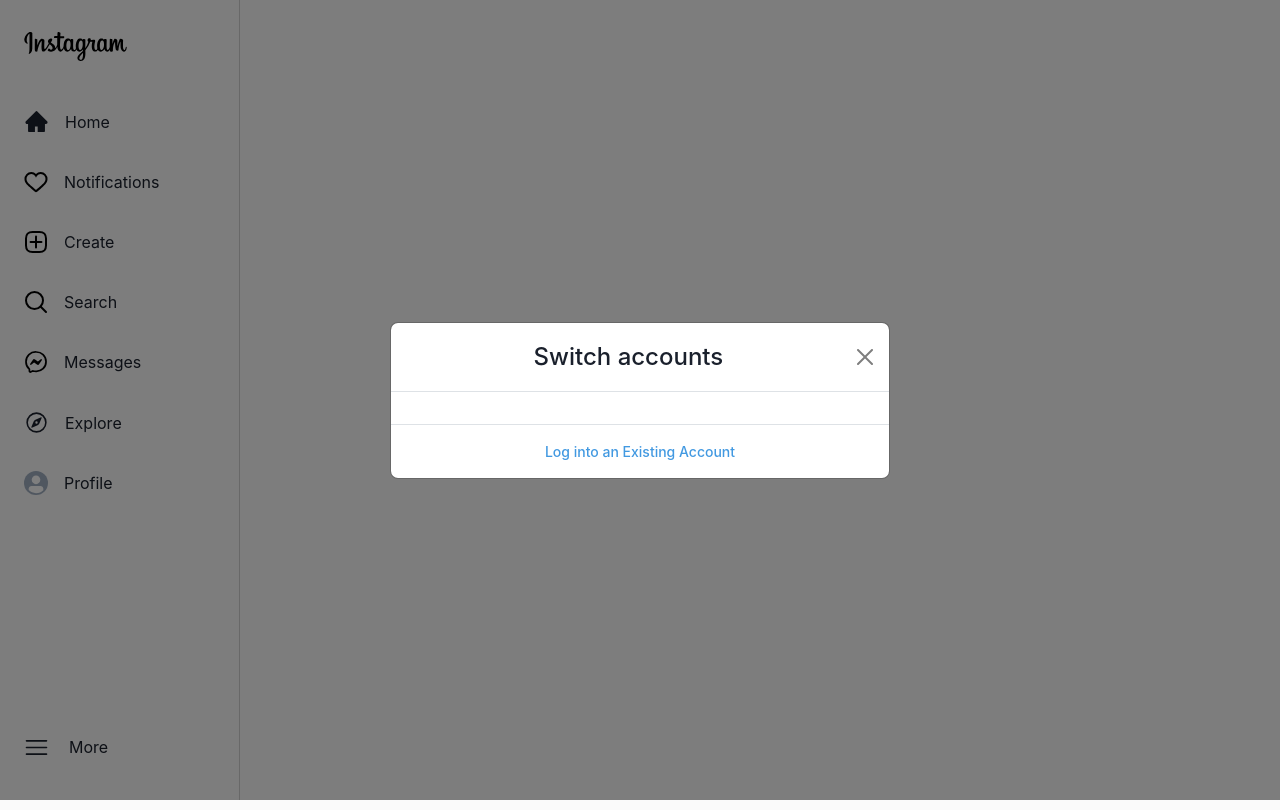
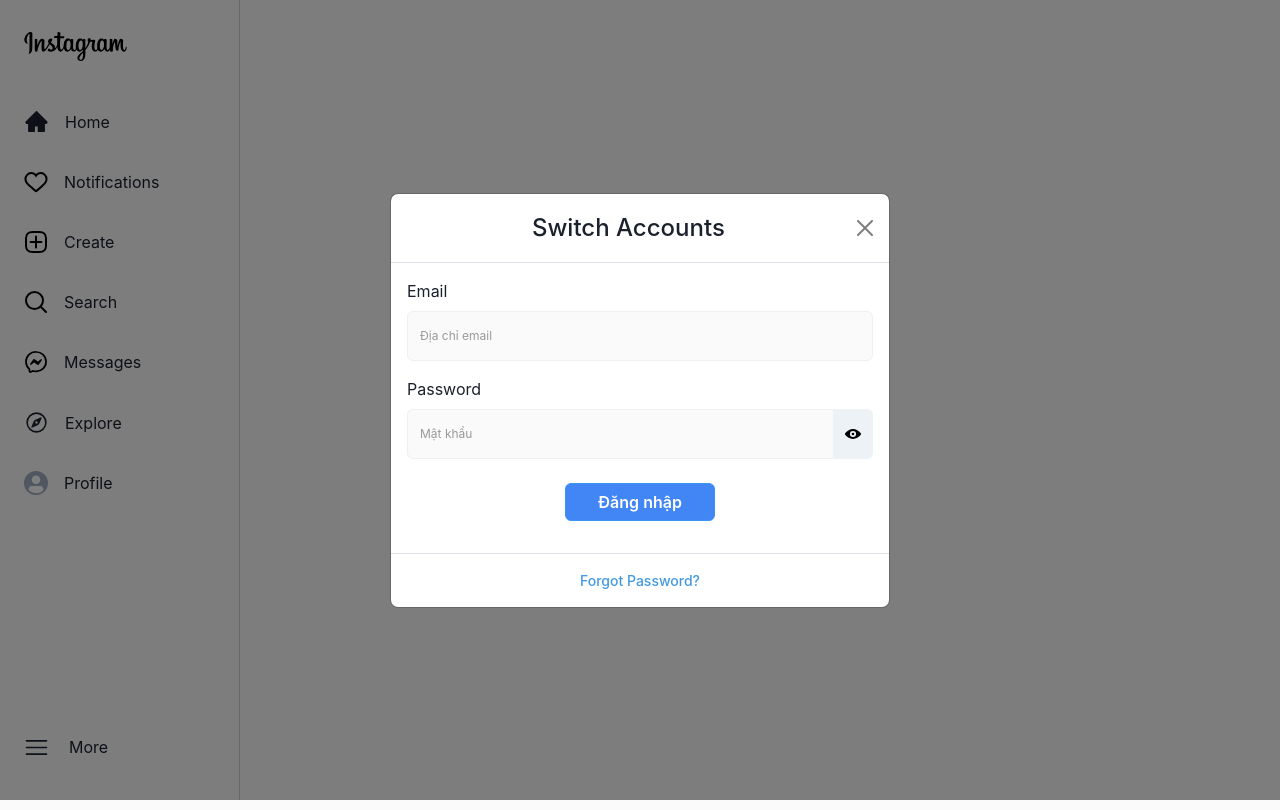
Before and after one commit to Mon62/BTL-WEB-2023.2, a React (Create React App) app in the folder frontend/: page /home in a window 1280 px wide. Both pictures are taken after a click on the link "Switch". Built offline with nearby package versions, Linux system fonts and the light colour scheme.

Commit message:
enlarged fullsize screen, fixed sidebar, added switch account modal and fixed userController

```diff
--- a/frontend/src/components/Sidebar.js
+++ b/frontend/src/components/Sidebar.js
@@ -9,6 +9,8 @@
 import { FaRegBookmark } from "react-icons/fa6";
 import { PiUserSwitch } from "react-icons/pi";
 import { MdLockReset } from "react-icons/md";
+import { useState } from "react";
+import SwitchAccountForm from "./SwitchAccountForm.js";
 import {
 	Menu,
 	MenuButton,
@@ -24,6 +26,13 @@
 	//const { handleLogout, isLoggingOut } = useLogout();
 	const navigate = useNavigate()
 	const toast = useToast()
+
+	const [show, setShow] = useState(false)
+
+	const handleClose= () => setShow(false)
+	const handleShow = () => setShow(true)
+
+
 	const handleLogout = (e) => {
 		e.preventDefault();
 		// Call API to login
@@ -115,7 +124,12 @@
 							<MenuItem icon={<HiMiniPencilSquare size={20} />}>Edit profile</MenuItem>
 							<MenuItem icon={<MdLockReset size={20}/>}>Reset Password</MenuItem>
 							<MenuDivider />
-							<MenuItem icon={<PiUserSwitch size={20}/>}>Switch account</MenuItem>
+
+							<MenuItem icon={<PiUserSwitch size={20}/>} onClick={handleShow}>
+								Switch account
+							</MenuItem>
+							<SwitchAccountForm showAtt={show} handleCloseAtt={handleClose} />
+
 							<MenuItem icon={<IoIosLogOut size={20} />} onClick={handleLogout}>Log out</MenuItem>
 						</MenuList>
 					</Menu>
--- a/frontend/src/components/SuggestedUsers/SuggestedUserHeader.js
+++ b/frontend/src/components/SuggestedUsers/SuggestedUserHeader.js
@@ -4,6 +4,7 @@
 import { Avatar, Flex, Link, Text, VStack, useToast } from '@chakra-ui/react'
 import { useNavigate } from 'react-router-dom';
 import { logout } from "../../api/Api.js";
+import  SwitchAccountForm  from '../SwitchAccountForm.js';
 
 const SuggestedUserHeader = () => {
     const [show, setShow] = useState(false);
@@ -53,23 +54,7 @@
                     _hover={{ color: "black" }}
                     onClick={handleShow}
                 >Switch</Link>
-                <Modal show={show} onHide={handleClose} centered>
-                    <Modal.Header closeButton >
-                        <Modal.Title style={{ textAlign: "center", width: "100%" }}>Switch accounts</Modal.Title>
-                    </Modal.Header>
-                    <Modal.Body></Modal.Body>
-                    <Modal.Footer style={{justifyContent: "center",alignItems:"center", width: "100%"}}>
-                        <Link
-                            fontWeight={'medium'}
-                            fontSize={14}
-                            color='blue.400'
-                            cursor={'pointer'}
-                            style={{ textDecoration: "none" }}
-                            _hover={{ color: "black" }}
-                            onClick={handleLogout}
-                        >Log into an Existing Account</Link>
-                    </Modal.Footer>
-                </Modal>
+                <SwitchAccountForm showAtt={show} handleCloseAtt={handleClose}/>
 
             </Flex>
         </VStack>
--- /dev/null
+++ b/frontend/src/components/SwitchAccountForm.js
@@ -0,0 +1,75 @@
+import React from 'react'
+import { useState } from 'react';
+import {  FormLabel, Modal } from 'react-bootstrap';
+import { Link as RouterLink } from 'react-router-dom';
+import { Link } from '@chakra-ui/react';
+import Button from 'react-bootstrap/Button';
+import Form from 'react-bootstrap/Form';
+import FormGroup from 'react-bootstrap/InputGroup';
+import { IconButton } from '@chakra-ui/react'
+import { ViewIcon, ViewOffIcon } from '@chakra-ui/icons'
+
+
+const SwitchAccountForm = (props) => {
+    const [showPassword, setShowPassword] = useState(false)
+
+    const VisiblePassword=() => setShowPassword(!showPassword)
+    return (
+        <Modal show={props.showAtt} onHide={props.handleCloseAtt} centered>
+            <Modal.Header closeButton >
+                <Modal.Title style={{ textAlign: "center", width: "100%" }}>Switch Accounts</Modal.Title>
+            </Modal.Header>
+            <Modal.Body>
+                <Form className="d-flex flex-column mb-2" onSubmit={""}>
+                    <FormLabel htmlFor='email'>Email</FormLabel>
+                    <FormGroup className="mb-3">
+                        <Form.Control
+                            id='email'
+                            type="email"
+                            placeholder="Địa chỉ email"
+                            required
+
+
+                            style={{ height: "50px" }}
+                        />
+                    </FormGroup>
+
+                    <FormLabel htmlFor='password'>Password</FormLabel>
+                    <FormGroup className="mb-3 ">
+                        <Form.Control
+                            id='password'
+                            type={showPassword? "text" : "password"}
+                            placeholder="Mật khẩu"
+                            required
+                            style={{ height: "50px" }}
+                        />
+                        <IconButton icon={showPassword ? <ViewOffIcon />: <ViewIcon />} onClick={VisiblePassword}  color="black" colorScheme="gray" height={50}></IconButton>
+                    </FormGroup>
+
+                    <Button
+                        className="align-self-center mb-2 mt-2"
+                        type="submit"
+                        style={{ width: "150px", backgroundColor: "#4285F4" }}
+                    >
+                        Đăng nhập
+                    </Button>
+                    </Form>
+            </Modal.Body>
+            <Modal.Footer style={{ justifyContent: "center", alignItems: "center", width: "100%" }}>
+                <Link
+                    as={RouterLink}
+                    to={"/password/reset"}
+                    fontWeight={'medium'}
+                    fontSize={14}
+                    color='blue.400'
+                    cursor={'pointer'}
+                    style={{ textDecoration: "none" }}
+                    _hover={{ color: "black" }}
+
+                >Forgot Password? </Link>
+            </Modal.Footer>
+        </Modal>
+    )
+}
+
+export default SwitchAccountForm
--- a/frontend/src/index.js
+++ b/frontend/src/index.js
@@ -3,6 +3,7 @@
 import App from "./App";
 import { ChakraProvider } from "@chakra-ui/react";
 import 'bootstrap/dist/css/bootstrap.min.css';
+import './style.css'
 
 
 const root = ReactDOM.createRoot(document.getElementById("root"));
--- a/frontend/src/layouts/PageLayout/PageLayout.js
+++ b/frontend/src/layouts/PageLayout/PageLayout.js
@@ -7,14 +7,14 @@
 <Flex>
     {/*sidebar in the left*/}
     {(pathname !== "/login" && pathname !== "/signup"  && pathname !== "/password/reset" && pathname !== "/" && pathname !== "/profile") ? (
-        <Box w={{base: "70px", md: "240px"}}  style={{ position: "fixed", left: "0", top: "0" }}>
-            <Sidebar/>
-        </Box>
+        <Box w={{ base: "70px", md: "240px" }} display={'sticky'}>
+					<Sidebar />
+				</Box>
     ) : null}
     {/*contents in the right*/}
-    <Box flex = {1}>
-        {children}
-    </Box>
+    <Box flex={1} w={{ base: "calc(100% - 70px)", md: "calc(100% - 240px)" }} mx={"auto"}>
+				{children}
+			</Box>
 </Flex>
     )
 }
--- a/frontend/src/pages/Home/Home.js
+++ b/frontend/src/pages/Home/Home.js
@@ -5,11 +5,16 @@
 
 export default function Home() {
   return (
-    <Container >
-    <Box flex={3} mr={20} display={"block"} maxW={300} >
-      <SuggestedUserHeader />
-      </Box>
-    </Container>
+    <Container maxW={"container.lg"}>
+			<Flex gap={20}>
+				<Box flex={2} py={10}>
+					ok
+				</Box>
+				<Box flex={3} mr={20} display={{ base: "none", lg: "block" }} maxW={"300px"}>
+					<SuggestedUserHeader />
+				</Box>
+			</Flex>
+		</Container>
 
     //<Container maxW={"container.lg"}>
      // <Flex gap={40}>
--- /dev/null
+++ b/frontend/src/style.css
@@ -0,0 +1,4 @@
+html, body, #root {
+    width: 100%;
+    min-height: 100%;
+  }
```
Also changed, not shown: 1 other file (tests, documents, lock files or other folders).
